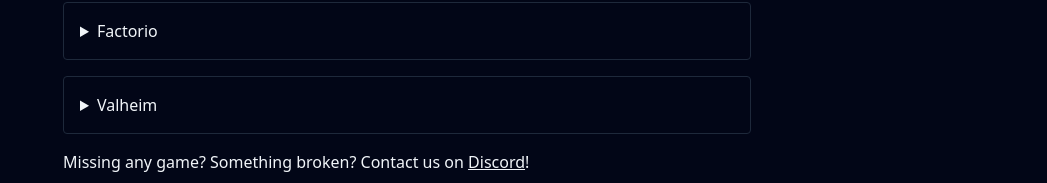
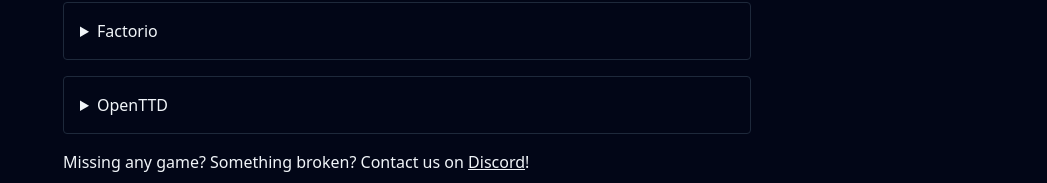
Before and after one commit to gudchalmers/gud-gaming, a Next.js app: page /games in a window 1280 px wide. Shown: the part 702-885 px from the top of the page, without its empty margins (233-1280 px from the left). Built offline with nearby package versions, Linux system fonts and the light colour scheme; no server answers; the database is empty; sample sign-in values are in the browser's storage.

Commit message:
add openttd

```diff
--- a/app/games/page.tsx
+++ b/app/games/page.tsx
@@ -97,9 +97,16 @@
           </p>
         </details>
         <details className="w-full space-y-4 rounded border border-slate-800 p-4">
+          <summary>OpenTTD</summary>
+          <p>
+            Connect to <CopyText text="gaming.chs.se" /> with password{" "}
+            <CopyText text="chalmers" />
+          </p>
+        </details>
+        {/* <details className="w-full space-y-4 rounded border border-slate-800 p-4">
           <summary>Valheim</summary>
           <p>WIP</p>
-        </details>
+        </details> */}
         <p>
           Missing any game? Something broken? Contact us on{" "}
           <Link
--- a/app/page.tsx
+++ b/app/page.tsx
@@ -5,7 +5,8 @@
 import chs from "../public/chs.png";
 import factorio from "../public/games/factorio.png";
 import minecraft from "../public/games/minecraft.png";
-import valheim from "../public/games/valheim.png";
+import openttd from "../public/games/openttd.svg";
+// import valheim from "../public/games/valheim.png";
 import gud from "../public/gud-clean.png";
 
 export default function Home() {
@@ -57,8 +58,8 @@
           <div className="h-40 w-64 max-w-full rounded bg-slate-900 p-4">
             <Image
               width={224}
-              src={valheim}
-              alt="Valheim"
+              src={factorio}
+              alt="Factorio"
               className={`
                 size-full object-contain brightness-75 grayscale transition-[filter]
                 hover:brightness-100 hover:grayscale-0
@@ -68,14 +69,25 @@
           <div className="h-40 w-64 max-w-full rounded bg-slate-900 p-4">
             <Image
               width={224}
-              src={factorio}
-              alt="Factorio"
+              src={openttd}
+              alt="OpenTTD"
               className={`
                 size-full object-contain brightness-75 grayscale transition-[filter]
                 hover:brightness-100 hover:grayscale-0
               `}
             />
           </div>
+          {/* <div className="h-40 w-64 max-w-full rounded bg-slate-900 p-4">
+            <Image
+              width={224}
+              src={valheim}
+              alt="Valheim"
+              className={`
+                size-full object-contain brightness-75 grayscale transition-[filter]
+                hover:brightness-100 hover:grayscale-0
+              `}
+            />
+          </div> */}
           <div className="h-40 w-64 max-w-full rounded bg-slate-900">
             <div
               className={`
```
Also changed, not shown: public/games/openttd.svg (added).
